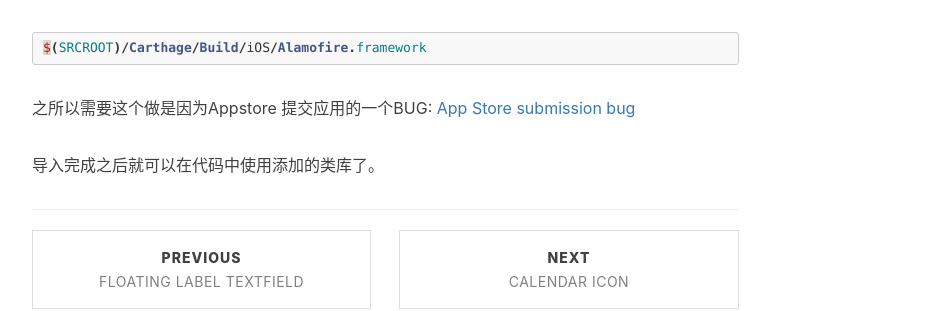
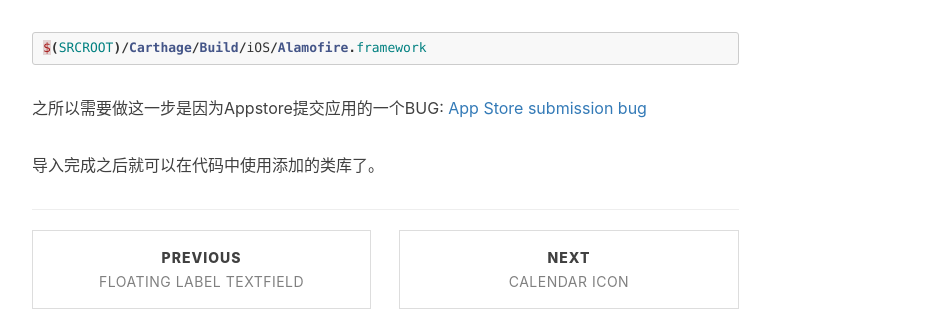
Before and after one commit to StevenDXC/Blog, a Jekyll site: the page built from _posts/2015-04-06-Carthage的使用.md, in a window 1280 px wide and 900 px high, scrolled down 2008 px. Shown: the part 354-665 px from the top of the window, without its empty margins (233-1162 px from the left). Built offline with Jekyll 4.4.1, drawn with Linux system fonts in a browser that asks for light colours; nearby versions of some CDN libraries; Markdown is read by kramdown in place of the engine named in the settings; comment, search, counter and statistics services are not loaded.

Commit message:
Update 2015-04-06-Carthage的使用.md

````diff
--- a/_posts/2015-04-06-Carthage的使用.md
+++ b/_posts/2015-04-06-Carthage的使用.md
@@ -89,6 +89,6 @@ carthage build --platform iOS
 $(SRCROOT)/Carthage/Build/iOS/Alamofire.framework
 ```
 
-之所以需要这个做是因为Appstore 提交应用的一个BUG:[ App Store submission bug](http://www.openradar.me/radar?id=6409498411401216)
+之所以需要做这一步是因为Appstore提交应用的一个BUG:[ App Store submission bug](http://www.openradar.me/radar?id=6409498411401216)
 
 导入完成之后就可以在代码中使用添加的类库了。
````
